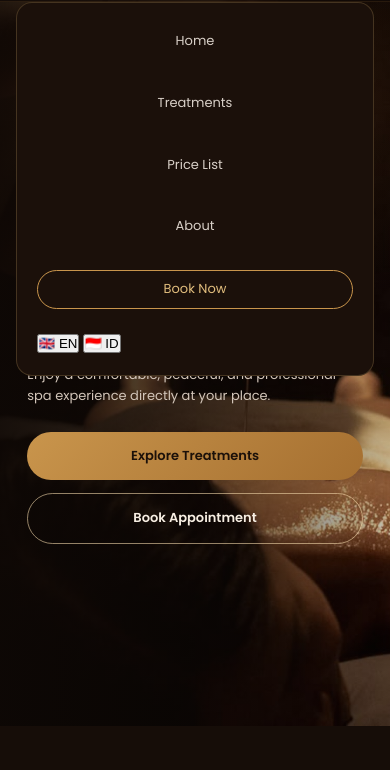
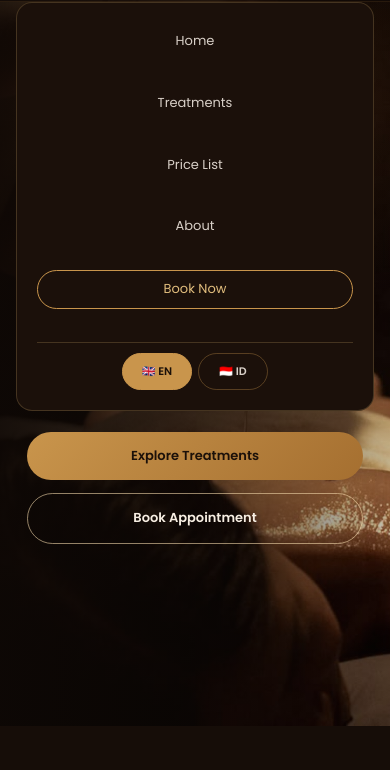
Before and after one commit to srimetiniladewi02-maker/naomi-spa-website., a plain HTML site: page index.html in a window 390 px wide. Both pictures are taken after a click on the button "Open menu". Shown: the part 74-844 px from the top of the page. Drawn offline with Linux system fonts and the light colour scheme; files whose address does not match are found by name.

Commit message:
Style language switcher

```diff
--- a/style.css
+++ b/style.css
@@ -169,4 +169,62 @@ td:not(:first-child){text-align:center;color:#f0dfc8;font-weight:600}
   .price-card{padding:15px}
   .feature-banner{padding:35px 24px}
   .feature-banner .btn{width:100%}
+
+
+
+
+
+  /* =========================================
+   LANGUAGE SWITCHER
+========================================= */
+
+.language-switcher{
+  display:flex;
+  align-items:center;
+  gap:6px;
+  margin-left:5px;
 }
+
+.language-btn{
+  border:1px solid rgba(201,149,76,.35);
+  background:transparent;
+  color:var(--text);
+  padding:7px 10px;
+  border-radius:999px;
+  font-family:"Poppins",sans-serif;
+  font-size:11px;
+  font-weight:600;
+  cursor:pointer;
+  transition:.25s;
+}
+
+.language-btn:hover{
+  color:var(--gold-light);
+  border-color:var(--gold-light);
+}
+
+.language-btn.active{
+  background:var(--gold);
+  color:#1b1009;
+  border-color:var(--gold);
+}
+
+
+/* LANGUAGE SWITCHER - MOBILE */
+@media(max-width:820px){
+
+  .language-switcher{
+    justify-content:center;
+    margin-top:8px;
+    margin-left:0;
+    padding-top:10px;
+    border-top:1px solid var(--line);
+  }
+
+  .language-btn{
+    min-width:70px;
+    padding:9px 12px;
+  }
+
+}
+}
```
